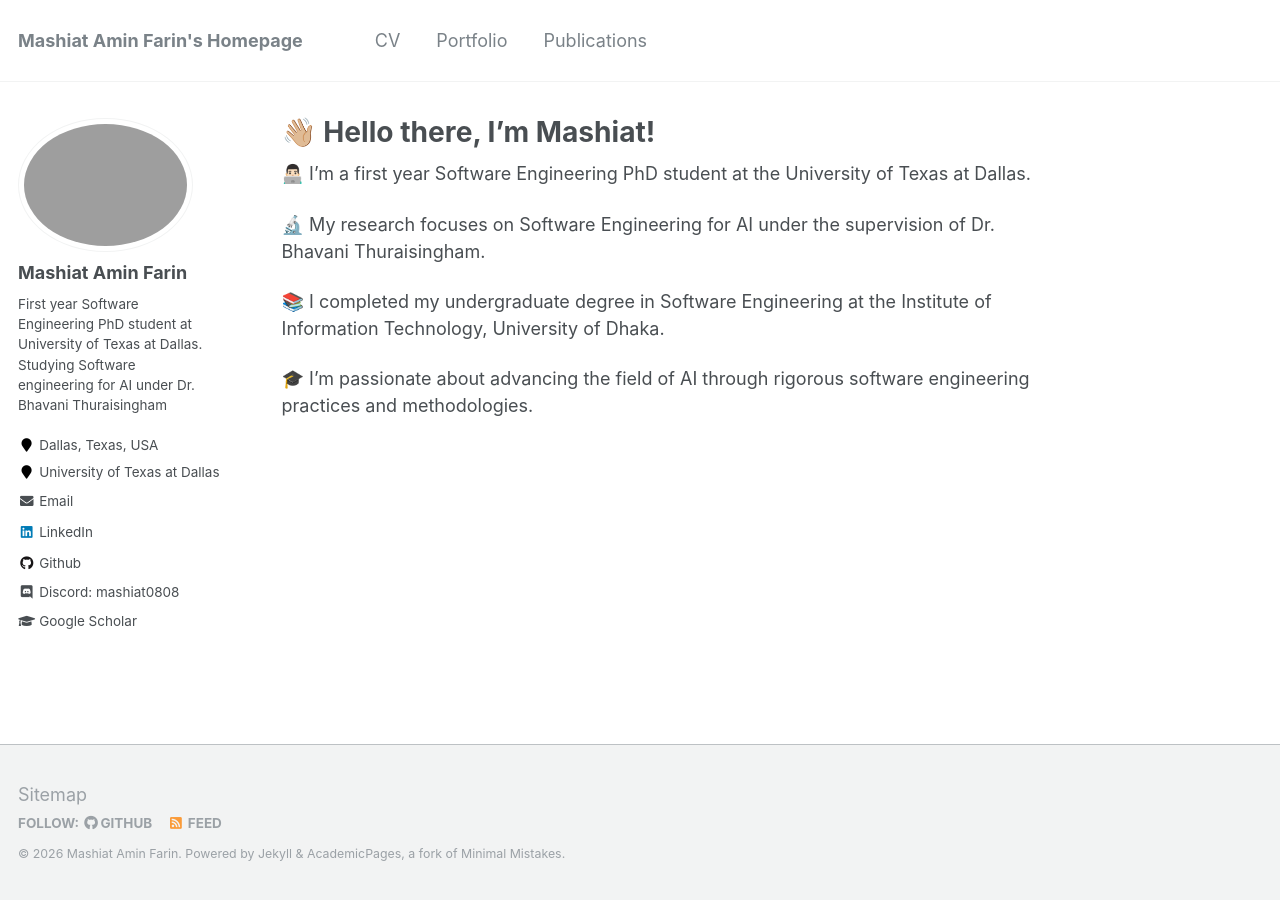
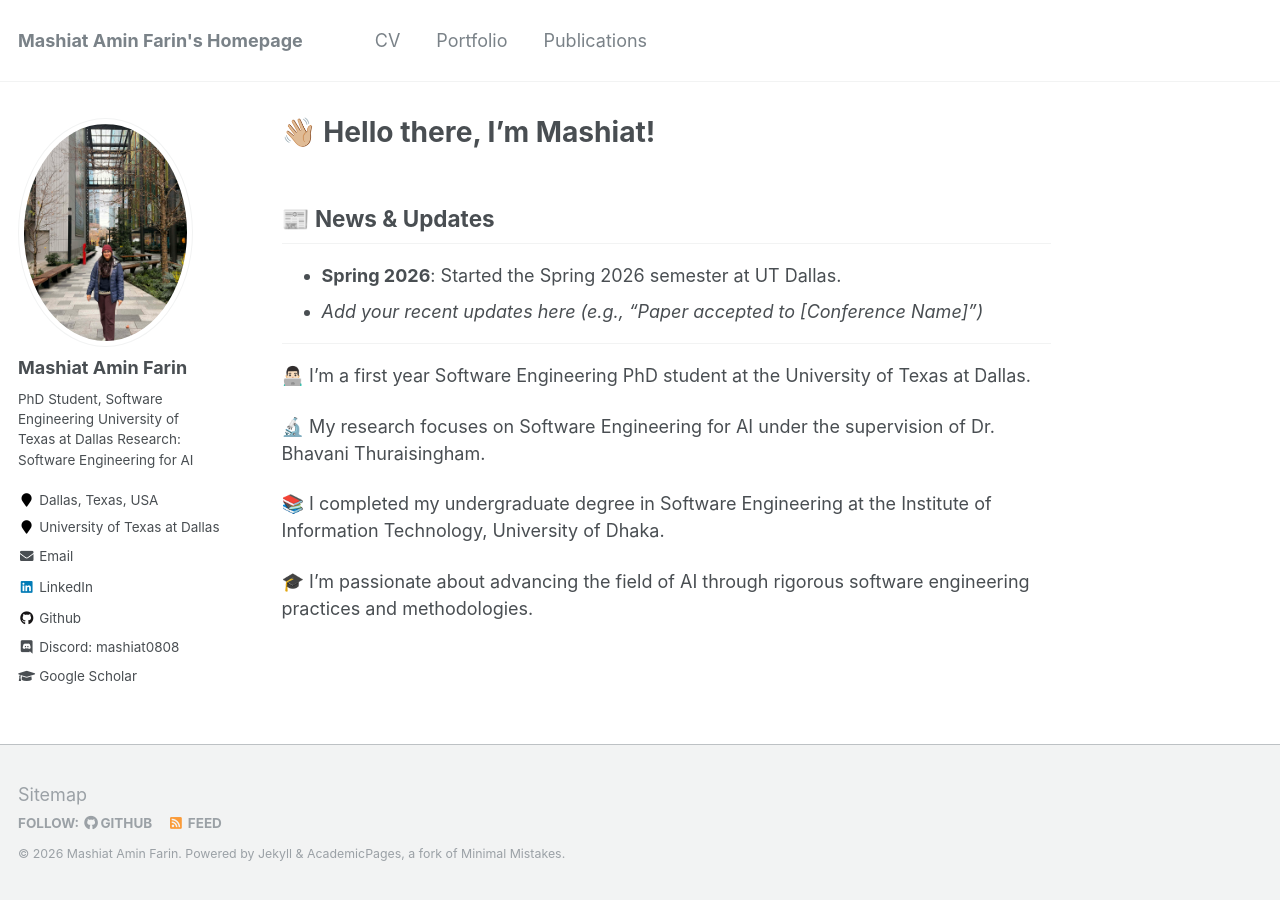
Before and after one commit to mashiat0808/mashiat0808.github.io, a Jekyll site: the page built from _pages/about.md, in a window 1280 px wide. Built offline with Jekyll 4.4.1, drawn with Linux system fonts in a browser that asks for light colours.

Commit message:
yeee haw

```diff
--- a/_config.yml
+++ b/_config.yml
@@ -81,8 +81,8 @@ analytics:
 # Site Author
 author:
   name             : "Mashiat Amin Farin"
-  avatar           : "Profile_pic2.png"
-  bio              : "First year Software Engineering PhD student at University of Texas at Dallas. Studying Software engineering for AI under Dr. Bhavani Thuraisingham"
+  avatar           : "Profile_pic2.jpeg"
+  bio              : "PhD Student, Software Engineering\nUniversity of Texas at Dallas\nResearch: Software Engineering for AI"
   location         : "Dallas, Texas, USA"
   employer         : "University of Texas at Dallas"
   pubmed           :
--- a/_data/authors.yml
+++ b/_data/authors.yml
@@ -4,8 +4,8 @@ Mashiat Amin Farin:
   name        : "Mashiat Amin Farin"
   uri         : "https://mashiat0808.github.io"
   email       : "mashiatamin.farin@utdallas.edu"
-  bio         : "First year Software Engineering PhD student at University of Texas at Dallas. Studying Software engineering for AI under Dr. Bhavani Thuraisingham"
-  avatar      : "Profile_pic2.png"
+  bio         : "PhD Student, Software Engineering\nUniversity of Texas at Dallas\nResearch: Software Engineering for AI"
+  avatar      : "Profile_pic2.jpeg"
   github      : "mashiat0808"
   linkedin    : "mashiataminfarin"
   discord     : "mashiat0808"
--- a/_pages/about.md
+++ b/_pages/about.md
@@ -8,7 +8,12 @@ redirect_from:
   - /about.html
 ---
 
+## 📰 News & Updates
 
+* **Spring 2026**: Started the Spring 2026 semester at UT Dallas.
+* *Add your recent updates here (e.g., "Paper accepted to [Conference Name]")*
+
+---
 
 👨🏻‍💻 I'm a first year Software Engineering PhD student at the University of Texas at Dallas.
 
```
